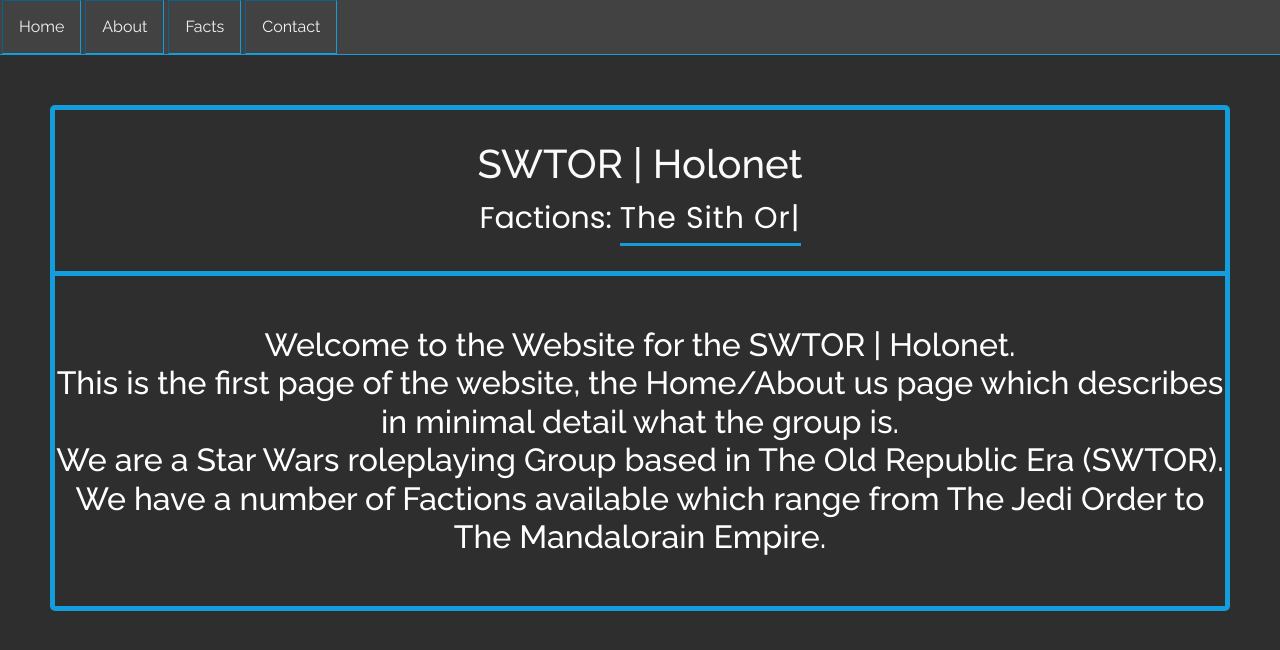
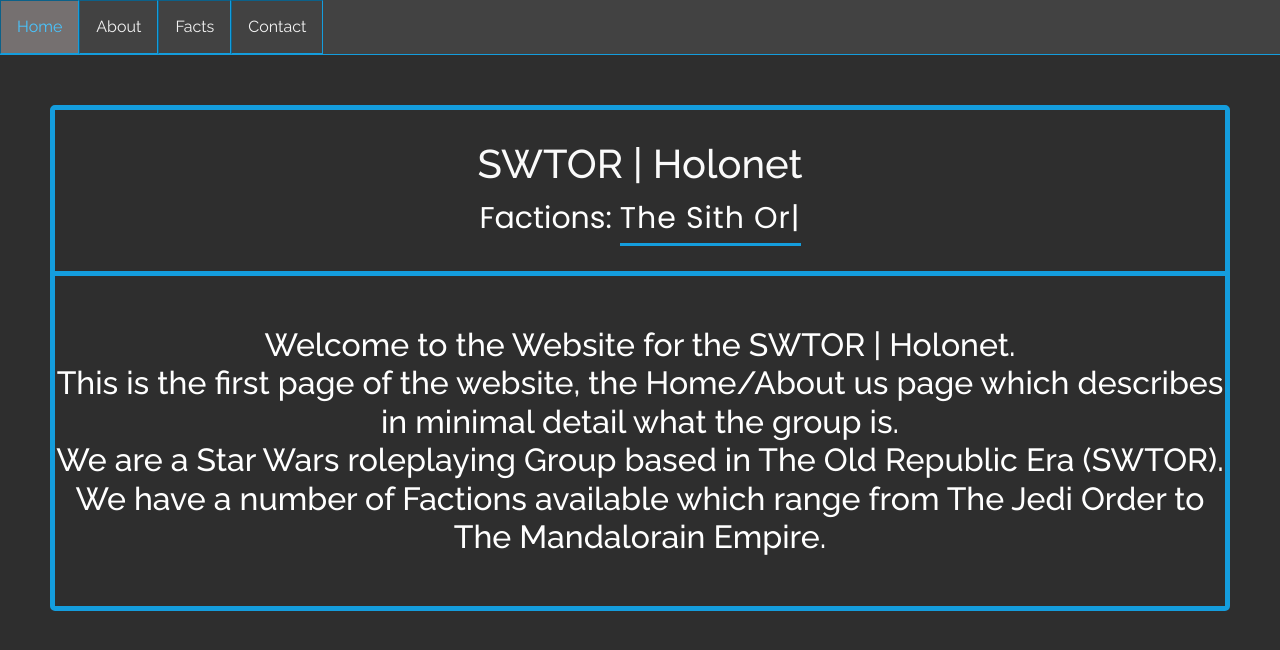
Before and after one commit to holonet/holonet.github.io, a plain HTML site: page index.html in a window 1280 px wide. Drawn offline with Linux system fonts and the light colour scheme.

Commit message:
Update topbar.css

```diff
--- a/PageDesigns/topbar.css
+++ b/PageDesigns/topbar.css
@@ -12,9 +12,9 @@
     color: #f2f2f2;
     text-align: center;
     padding: 14px 16px;
+    border: 1px inset #149ddd;
     text-decoration: none;
-    border: 1px inset #149ddd;
-    margin: 0px 2px 0px 2px
+
 }
 
 .topnav a:hover {
```
